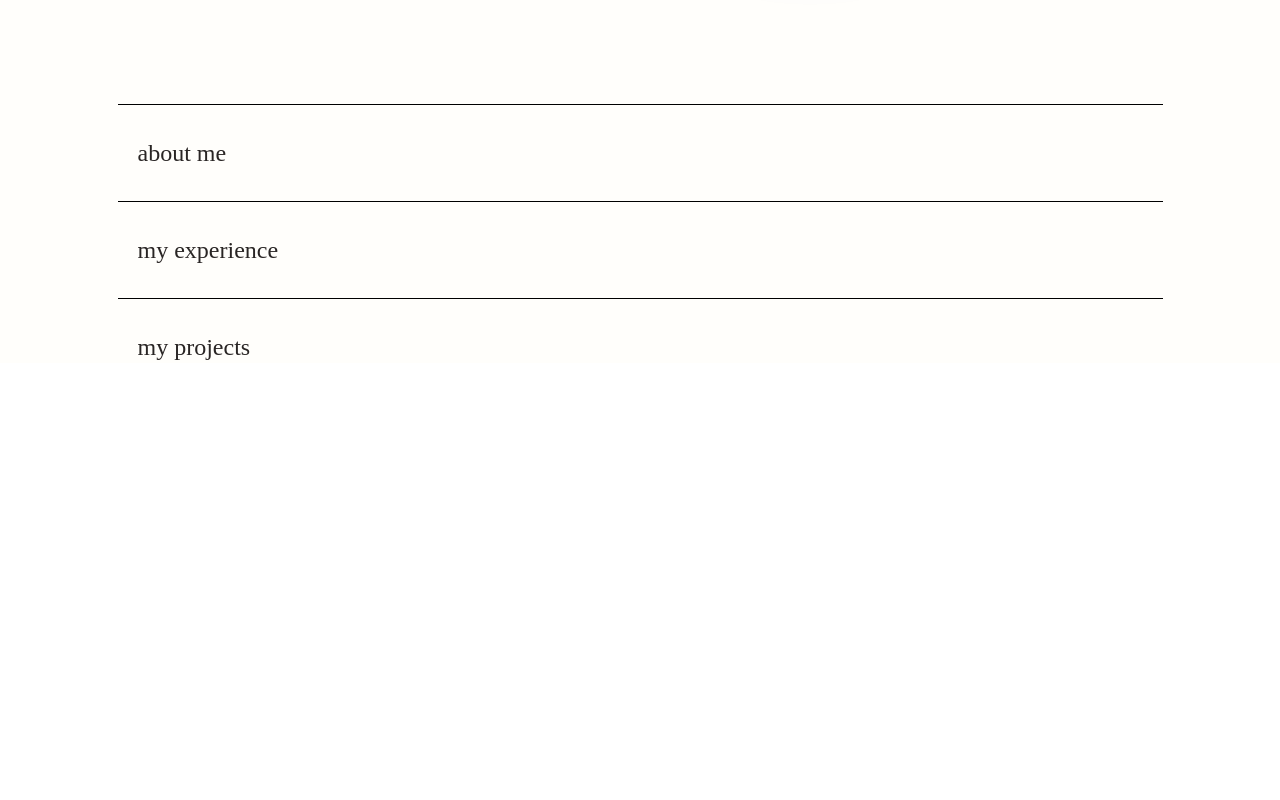
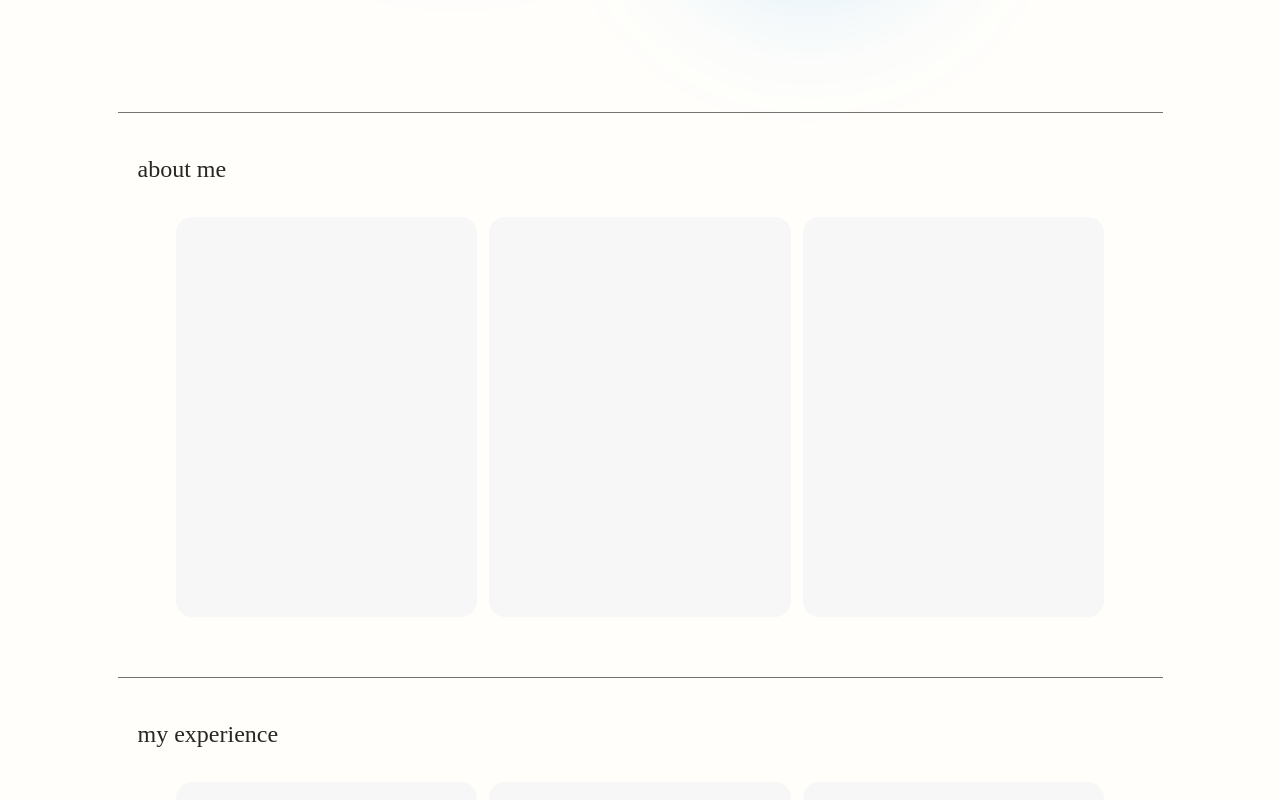
Before and after one commit to ManavTriv/Portfolio, a React (Vite) app in the folder frontend/: page / in a window 1280 px wide. Shown: the part 520-1320 px from the top of the page. Before the commit the page ends 883 px from the top, so only its background shows below. Built offline with nearby package versions, Linux system fonts and the light colour scheme; a web font is replaced by a local one.

Commit message:
Need to just fill in content for cards and then done

```diff
--- a/frontend/src/Home.jsx
+++ b/frontend/src/Home.jsx
@@ -1,12 +1,12 @@
 import { useRef, useState, useEffect } from "react";
 import "./styles/Home.css";
-import IntroCard from "./components/IntroCard";
+import IntroCard from "./components/Intro";
 import About from "./components/About";
 import Experience from "./components/Experience";
 import Projects from "./components/Projects";
 import Navbar from "./components/Navbar";
 
-const SectionDivider = () => <div className="w-full border-t-1 my-8" />;
+const SectionDivider = () => <div className="w-full border-t-1 my-10 border-stone-500" />;
 
 const Home = () => {
   const aboutRef = useRef(null);
@@ -61,6 +61,7 @@ const Home = () => {
           <div ref={projectsRef} className="scroll-mt-10 md:scroll-mt-20">
             <Projects />
           </div>
+          <SectionDivider />
         </div>
       </div>
     </div>
--- a/frontend/src/components/About.jsx
+++ b/frontend/src/components/About.jsx
@@ -1,11 +1,18 @@
+import InfoCard from "./InfoCard";
+
 const About = () => {
   return (
-    <div className="px-5">
+    <div className="px-5 flex flex-col space-y-8">
       <h1 className="font-secondary font-secondary font-medium md:text-2xl text-xl text-stone-800 hover:text-indigo-300 transition-all duration-300">
         about me
       </h1>
+      <div className="flex md:flex-row flex-col md:items-start items-center md:space-x-3 space-y-3 justify-center mb-2">
+        <InfoCard />
+        <InfoCard />
+        <InfoCard />
+      </div>
     </div>
   );
 };
 
-export default About;
+export default About
--- a/frontend/src/components/Experience.jsx
+++ b/frontend/src/components/Experience.jsx
@@ -1,9 +1,16 @@
+import InfoCard from "./InfoCard";
+
 const Experience = () => {
   return (
-    <div className="px-5">
+    <div className="px-5 flex flex-col space-y-8">
       <h1 className="font-secondary font-secondary font-medium md:text-2xl text-xl text-stone-800 hover:text-indigo-300 transition-all duration-300">
         my experience
       </h1>
+      <div className="flex md:flex-row flex-col md:items-start items-center md:space-x-3 space-y-3 justify-center mb-2">
+        <InfoCard />
+        <InfoCard />
+        <InfoCard />
+      </div>
     </div>
   );
 };
--- /dev/null
+++ b/frontend/src/components/InfoCard.jsx
@@ -0,0 +1,40 @@
+import { useState } from "react";
+import PropTypes from "prop-types";
+
+const InfoCard = ({ content }) => {
+  const [rotation, setRotation] = useState(0);
+  const [isHovered, setIsHovered] = useState(false);
+
+  const handleHover = () => {
+    const randomRotation = Math.random() < 0.5 ? -1 : 1;
+    setRotation(randomRotation);
+    setIsHovered(true);
+  };
+
+  const handleHoverEnd = () => {
+    setRotation(0);
+    setIsHovered(false);
+  };
+
+  return (
+    <div
+      className="group md:w-[30%] w-80 h-100 bg-[#F7F7F7] rounded-2xl relative overflow-hidden cursor-pointer transition-all duration-300 ease-in-out"
+      onMouseEnter={handleHover}
+      onMouseLeave={handleHoverEnd}
+      style={{
+        transform: `rotate(${rotation}deg) ${
+          isHovered ? "scale(1.02)" : "scale(1)"
+        }`,
+      }}
+    >
+      <div className="absolute inset-0 bg-gradient-to-b from-indigo-100 to-[#FBFBFB] opacity-0 group-hover:opacity-100 transition-opacity duration-300 ease-in-out" />
+      <div className="relative z-10 p-4">{content}</div>
+    </div>
+  );
+};
+
+InfoCard.propTypes = {
+  content: PropTypes.node.isRequired,
+};
+
+export default InfoCard;
--- a/frontend/src/components/Projects.jsx
+++ b/frontend/src/components/Projects.jsx
@@ -1,9 +1,16 @@
+import InfoCard from "./InfoCard";
+
 const Projects = () => {
   return (
-    <div className="px-5">
+    <div className="px-5 flex flex-col space-y-8">
       <h1 className="font-secondary font-secondary font-medium md:text-2xl text-xl text-stone-800 hover:text-indigo-300 transition-all duration-300">
         my projects
       </h1>
+      <div className="flex md:flex-row flex-col md:items-start items-center md:space-x-3 space-y-3 justify-center mb-2">
+        <InfoCard />
+        <InfoCard />
+        <InfoCard />
+      </div>
     </div>
   );
 };
```
Also changed, not shown: frontend/src/components/Intro.jsx (renamed from frontend/src/components/IntroCard.jsx).
